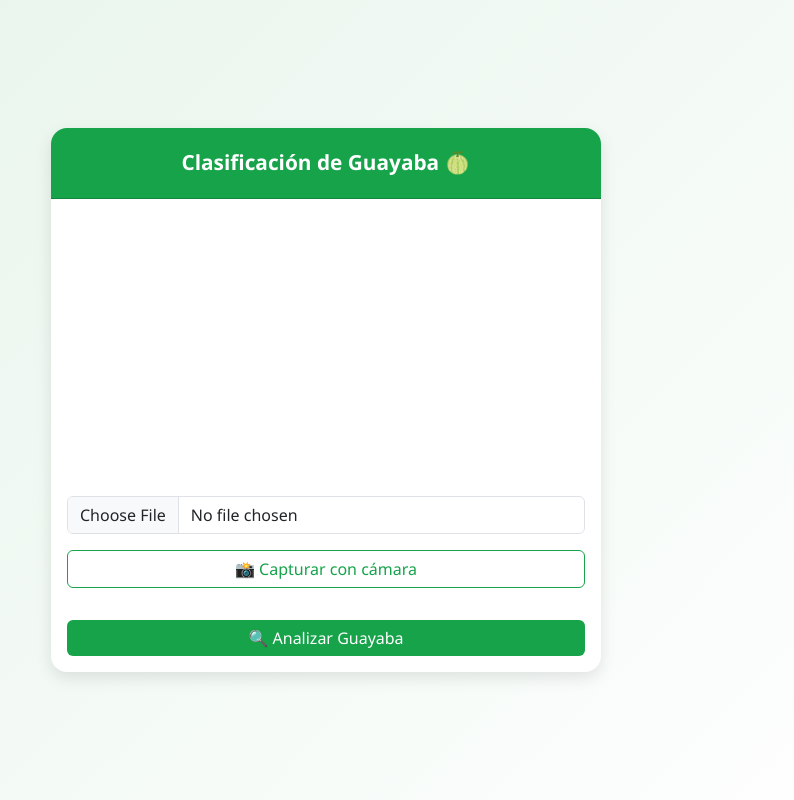
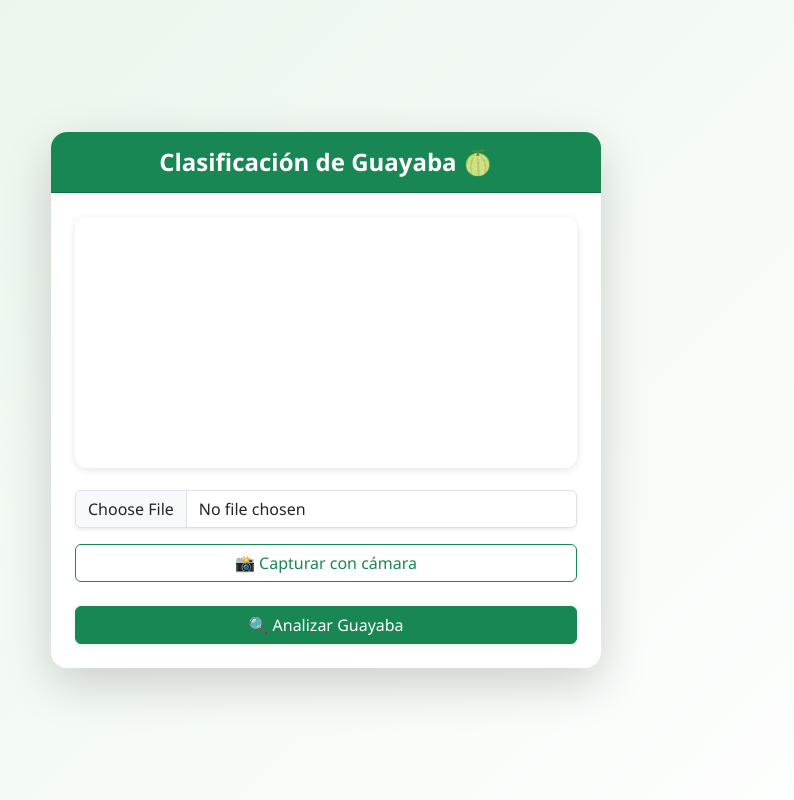
Before and after one commit to SantiagoSanchezVargas/ProyectoGC_AulaEspejo, a Flask app: page /prediccion in a window 1280 px wide. Shown: the whole page, without its empty margins (314-1108 px from the left). Run offline with Flask 2, Linux system fonts and the light colour scheme; the visitor is signed in with stand-in values (Sample User, id 1); data that the repository does not hold is empty; some libraries are stand-ins or nearby versions.

Commit message:
Modificaciones modelo entrenamiento y html de predicción

```diff
--- a/Proyecto_GC/ML_model.py
+++ b/Proyecto_GC/ML_model.py
@@ -59,5 +59,5 @@ history = model.fit(
 )
 
 
-model.save('ml_model_guayaba_v2.h5')
+model.save('ml_model_guayaba.h5')
 print("✅ Modelo mejorado guardado como ml_model_guayaba_v2.h5")
--- a/Proyecto_GC/templates/prediccion.html
+++ b/Proyecto_GC/templates/prediccion.html
@@ -3,99 +3,53 @@
 <head>
     <meta charset="UTF-8">
     <meta name="viewport" content="width=device-width, initial-scale=1.0">
-    <title>Predicción de Guayaba 🍈</title>
+    <title>Clasificación de Guayaba 🍈</title>
     <link rel="stylesheet" href="{{ url_for('static', filename='css/bootstrap.min.css') }}">
     <style>
         body {
-            background: linear-gradient(135deg, #e6f4ea, #ffffff);
+            background: linear-gradient(135deg, #e8f5e9, #ffffff);
             min-height: 100vh;
             display: flex;
             align-items: center;
             justify-content: center;
             font-family: 'Segoe UI', sans-serif;
         }
-        .card {
-            border: none;
-            border-radius: 16px;
-            box-shadow: 0 6px 16px rgba(0, 0, 0, 0.1);
-            overflow: hidden;
-        }
-        .card-header {
-            background-color: #16a34a;
-            color: white;
-            text-align: center;
-            padding: 1.2rem;
-            font-size: 1.3rem;
-            font-weight: 600;
-        }
-        .btn-success {
-            background-color: #16a34a;
-            border: none;
-        }
-        .btn-success:hover {
-            background-color: #15803d;
-        }
-        .btn-outline-success {
-            border-color: #16a34a;
-            color: #16a34a;
-        }
-        .btn-outline-success:hover {
-            background-color: #16a34a;
-            color: white;
-        }
-        #video {
+        video {
             width: 100%;
-            border-radius: 10px;
+            border-radius: .75rem;
+            box-shadow: 0 2px 8px rgba(0,0,0,0.1);
             margin-bottom: 1rem;
-        }
-        .result-card {
-            border-radius: 12px;
-            text-align: center;
-            padding: 1.5rem;
-            margin-top: 1.5rem;
-        }
-        .apt {
-            background-color: #dcfce7;
-            color: #166534;
-        }
-        .no-apt {
-            background-color: #fee2e2;
-            color: #991b1b;
-        }
-        .no-guayaba {
-            background-color: #fef3c7;
-            color: #92400e;
         }
     </style>
 </head>
 <body>
-    <div class="container px-3">
-        <div class="card w-100" style="max-width: 550px; margin: auto;">
-            <div class="card-header">Clasificación de Guayaba 🍈</div>
-            <div class="card-body">
+    <div class="container py-5">
+        <div class="card shadow-lg border-0 rounded-4 mx-auto" style="max-width: 550px;">
+            <div class="card-header text-white bg-success text-center py-3 rounded-top-4">
+                <h4 class="mb-0 fw-semibold">Clasificación de Guayaba 🍈</h4>
+            </div>
+            <div class="card-body p-4">
                 <form action="{{ url_for('prediccion') }}" method="POST" enctype="multipart/form-data">
-                    <div class="mb-3 text-center">
+                    <div class="mb-4 text-center">
                         <video id="video" autoplay></video>
                         <canvas id="canvas" style="display:none;"></canvas>
 
-                        <input type="file" name="imagen" accept="image/*" class="form-control mb-3">
-                        <button type="button" id="captureBtn" class="btn btn-outline-success w-100 mb-3">
+                        <input type="file" name="imagen" accept="image/*" class="form-control mb-3 shadow-sm">
+                        <button type="button" id="captureBtn" class="btn btn-outline-success w-100">
                             📸 Capturar con cámara
                         </button>
                     </div>
-                    <button type="submit" class="btn btn-success w-100">
+
+                    <button type="submit" class="btn btn-success w-100 shadow-sm">
                         🔍 Analizar Guayaba
                     </button>
                 </form>
 
                 {% if resultado %}
-                <div class="result-card
-                    {% if resultado == 'Apta' %}apt
-                    {% elif resultado == 'No apta' %}no-apt
-                    {% else %}no-guayaba{% endif %}">
-                    <h4 class="fw-bold">Resultado: {{ resultado }}</h4>
+                <div class="alert mt-4 {% if resultado == 'Apta' %}alert-success{% elif resultado == 'No apta' %}alert-danger{% else %}alert-warning{% endif %} text-center rounded-3 shadow-sm">
+                    <h5 class="fw-bold mb-1">Resultado: {{ resultado }}</h5>
                     {% if resultado != "No hay guayaba" %}
-                    <p class="mb-0">Confianza: {{ "%.2f"|format(probabilidad * 100) }}%</p>
+                    <small>Confianza: {{ "%.2f"|format(probabilidad * 100) }}%</small>
                     {% endif %}
                 </div>
                 {% endif %}
@@ -113,7 +67,7 @@
             .then(stream => video.srcObject = stream)
             .catch(err => console.error("Error al acceder a la cámara:", err));
 
-        // Capturar imagen de la cámara y simular archivo
+        // Capturar imagen de la cámara
         captureBtn.addEventListener('click', () => {
             const ctx = canvas.getContext('2d');
             canvas.width = video.videoWidth;
```
